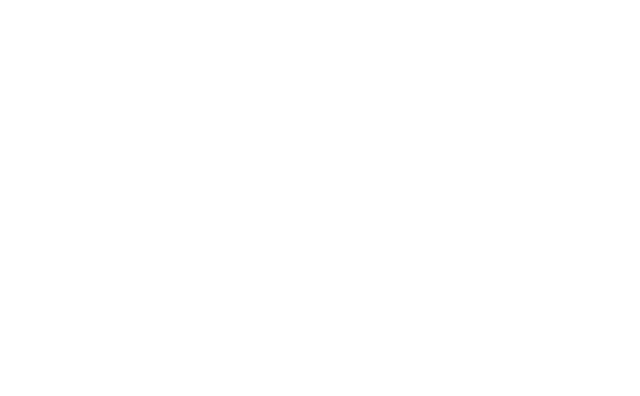
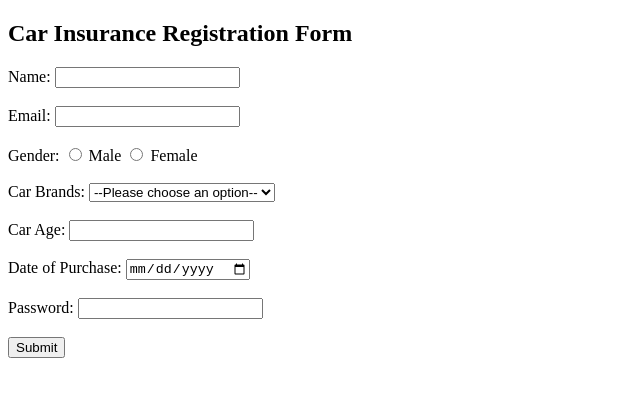
Before and after one commit to acciojob/car-insurance-form-Anjali-projects-done, a website: page main.html in a window 1280 px wide. Shown: the whole page, without its empty margins (0-640 px from the left). Drawn offline with Linux system fonts and the light colour scheme.

Commit message:
created a submission

```diff
--- a/main.html
+++ b/main.html
@@ -1,16 +1,43 @@
 <!DOCTYPE html>
+<html lang="en">
+<head>
+    <meta charset="UTF-8">
+    <meta name="viewport" content="width=device-width, initial-scale=1.0">
+    <title>Car Insurance Registration</title>
+</head>
+<body>
+    <h2>Car Insurance Registration Form</h2>
+    <form method="POST">
+        <label for="name">Name:</label>
+        <input type="text" id="name" name="name" required><br><br>
 
-<html>
+        <label for="email">Email:</label>
+        <input type="email" id="email" name="email" required><br><br>
 
-<head>
-	<link rel="stylesheet" href="styles.css">
-</head>
+        <label>Gender:</label>
+        <input type="radio" id="gender_m" name="gender" value="Male" required>
+        <label for="gender_m">Male</label>
+        <input type="radio" id="gender_f" name="gender" value="Female" required>
+        <label for="gender_f">Female</label><br><br>
 
-<body>
-	<!-- the entire body must be written by student -->
-    <script type="text/javascript" src="./script.js">
-</script>
+        <label for="cars">Car Brands:</label>
+        <select id="cars" name="cars">
+            <option value="">--Please choose an option--</option>
+            <option value="BMW">BMW</option>
+            <option value="Audi">Audi</option>
+            <option value="Mercedez">Mercedez</option>
+        </select><br><br>
 
+        <label for="carage">Car Age:</label>
+        <input type="number" id="carage" name="carage" required><br><br>
+
+        <label for="dop">Date of Purchase:</label>
+        <input type="date" id="dop" name="dop" required><br><br>
+
+        <label for="password">Password:</label>
+        <input type="password" id="password" name="password" required><br><br>
+
+        <button type="submit">Submit</button>
+    </form>
 </body>
-
 </html>
```
